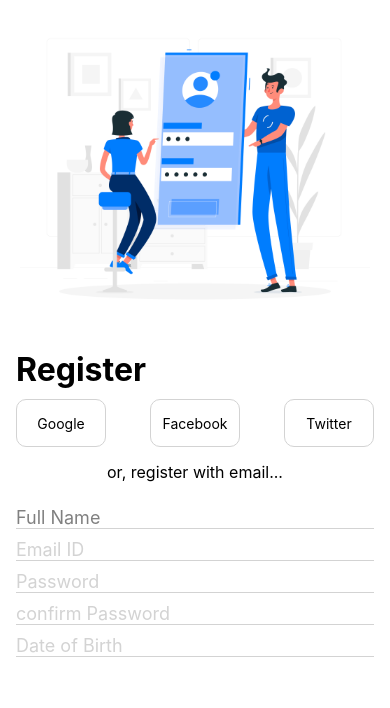
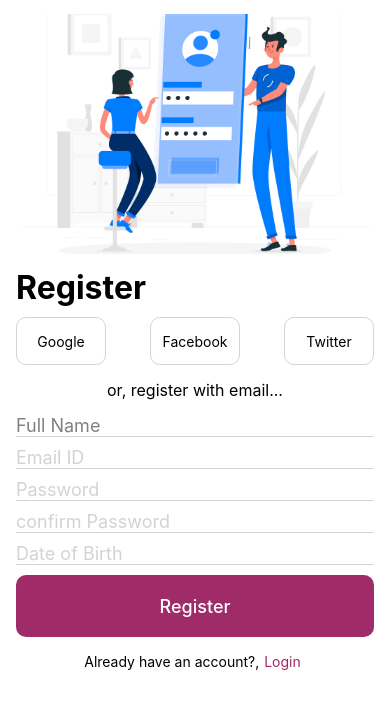
Before and after one commit to Akshayba12/Food-ref-app, a React Native app: screen /Login in a window 390 px wide. Shown: the top 708 px of the page. Built offline with nearby package versions, Linux system fonts and the light colour scheme.

Commit message:
register-page

```diff
--- a/src/pages/Register/index.tsx
+++ b/src/pages/Register/index.tsx
@@ -39,6 +39,15 @@ const Register = () => {
                 <TextInput placeholder="Date of Birth" style={styles.textinputStyle} />
             </View>
         </View>
+         <TouchableOpacity style={styles.registerBtn}>
+            <Text style={styles.registerbtntxt}>Register</Text>
+         </TouchableOpacity>
+         <View style={styles.backToLoginoption}>
+         <Text style={styles.backToLoginoptionTxt}>Already have an account?,</Text>
+         <TouchableOpacity>
+            <Text style={styles.LoginTxt}>Login</Text>
+         </TouchableOpacity>
+         </View>
     </View>
   );
 };
@@ -55,8 +64,9 @@ const styles = StyleSheet.create({
       alignItems:'center',
     },
     imageStyle:{
-      height: 350,
+      height: 240,
       width: 350,
+      marginVertical:14,
     },
     registerText:{
         fontSize: 32,
@@ -98,6 +108,34 @@ const styles = StyleSheet.create({
       color:'#D3D3D3',
    },
     inputContainerStyle:{
-        marginTop:10,
+        marginVertical:0,
+    },
+    registerBtn:{
+        height:62,
+        width:'100%',
+        justifyContent:'center',
+        backgroundColor:'#9F2B68',
+        marginVertical: 10,
+        borderRadius:10,
+    },
+    registerbtntxt:{
+        textAlign:'center',
+        fontSize:18,
+        fontWeight:'500',
+        color:'#ffff',
+    },
+    backToLoginoption:{
+        alignItems:'center',
+        flexDirection:'row',
+        justifyContent:'center',
+        height:28,
+    },
+    backToLoginoptionTxt:{
+        textAlign:'center',
+    },
+    LoginTxt:{
+        textAlign:'center',
+        marginHorizontal:5,
+        color:'#9F2B68',
     },
 });
```
